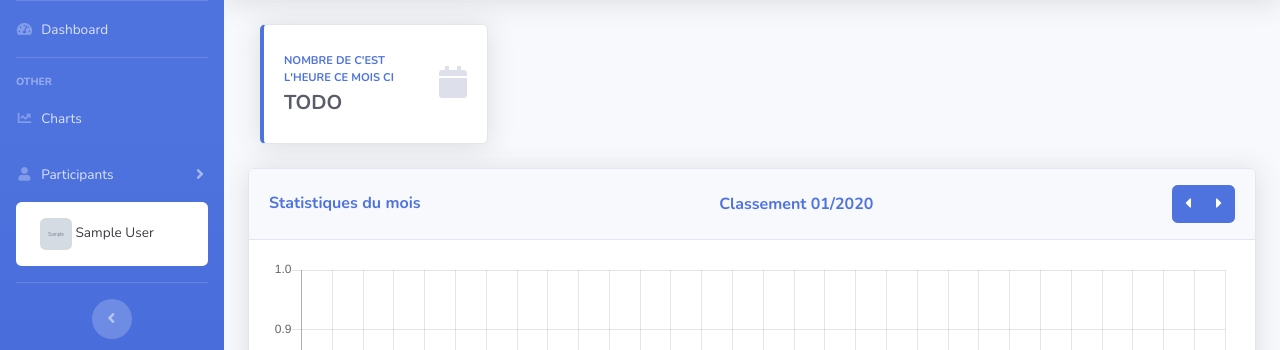
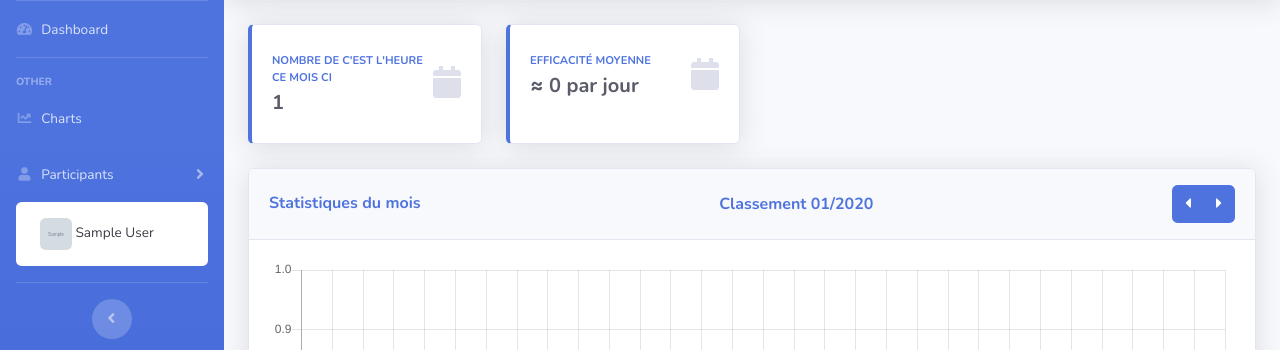
Before and after one commit to TheToto/cestlheure, a Django app: page /rewrite/dash in a window 1280 px wide. Shown: the part 70-420 px from the top of the page. Run offline with Django 3.2, Linux system fonts and the light colour scheme; tables that the repository leaves empty hold one stand-in row (values such as "Sample post"); grey boxes marked "Sample" are stand-in pictures; data that the repository does not hold is empty; some libraries are stand-ins or nearby versions.

Commit message:
html: Add stat of current month

```diff
--- a/front/db.py
+++ b/front/db.py
@@ -60,6 +60,12 @@ def get_query_by_month():
                 'message__author__photo_url') \
         .annotate(total=Count('month')) \
         .order_by('month')
+
+
+def get_current_month_score():
+    now = datetime.now().astimezone()
+    return CestLheure.objects.filter(
+        exact_date__year=now.year, exact_date__month=now.month).count()
 
 
 def color_variant(hex, factor=0.5):
--- a/front/templates/dash/dashboard.html
+++ b/front/templates/dash/dashboard.html
@@ -4,19 +4,39 @@
     Dashboard
 {% endblock %}
 {% block content %}
-    <div class="row"></div>
+    <div class="row">
         <div class="col-xl-3 col-md-6 mb-4">
             <div class="card border-left-primary shadow h-100 py-2">
                 <div class="card-body">
                     <div class="row no-gutters align-items-center">
                         <div class="col mr-2">
-                        <div class="text-xs font-weight-bold text-primary text-uppercase mb-1">Nombre de C'est L'Heure
-                            ce mois ci
+                            <div class="text-xs font-weight-bold text-primary text-uppercase mb-1">
+                                Nombre de C'est L'Heure ce mois ci
                             </div>
-                        <div class="h5 mb-0 font-weight-bold text-gray-800">TODO</div>
+                            <div class="h5 mb-0 font-weight-bold text-gray-800">{{ month_score_current }}</div>
                         </div>
                         <div class="col-auto">
                             <i class="fas fa-calendar fa-2x text-gray-300"></i>
+                        </div>
+                    </div>
+                </div>
+            </div>
+        </div>
+        <div class="col-xl-3 col-md-6 mb-4">
+            <div class="card border-left-primary shadow h-100 py-2">
+                <div class="card-body">
+                    <div class="row no-gutters align-items-center">
+                        <div class="col mr-2">
+                            <div class="text-xs font-weight-bold text-primary text-uppercase mb-1">
+                                Efficacité moyenne
+                            </div>
+                            <div class="h5 mb-0 font-weight-bold text-gray-800">≈
+                                {% now "j" as num_day %}{% widthratio month_score_current num_day 1 %} par jour
+                            </div>
+                        </div>
+                        <div class="col-auto">
+                            <i class="fas fa-calendar fa-2x text-gray-300"></i>
+                        </div>
                     </div>
                 </div>
             </div>
--- a/front/views.py
+++ b/front/views.py
@@ -1,7 +1,8 @@
 from django.views.generic.base import TemplateView
 from django.http import JsonResponse
 
-from .db import get_latest_cestlheure, get_global_score, chart_ready_by_day, chart_ready_by_month, get_stars
+from .db import get_latest_cestlheure, get_global_score, chart_ready_by_day, chart_ready_by_month, get_stars, \
+    get_current_month_score
 from fbbot.models import User
 
 
@@ -20,6 +21,11 @@ class HomePageView(TemplateView):
 class DashView(HomePageView):
     template_name = "dash/dashboard.html"
 
+    def get_context_data(self, **kwargs):
+        context = super().get_context_data(**kwargs)
+        context['month_score_current'] = get_current_month_score()
+        return context
+
 
 def by_day_chart_view(request, year, month):
     return JsonResponse(chart_ready_by_day(year, month), safe=False)
```
Lines whose indentation alone changed are shown as unchanged.
